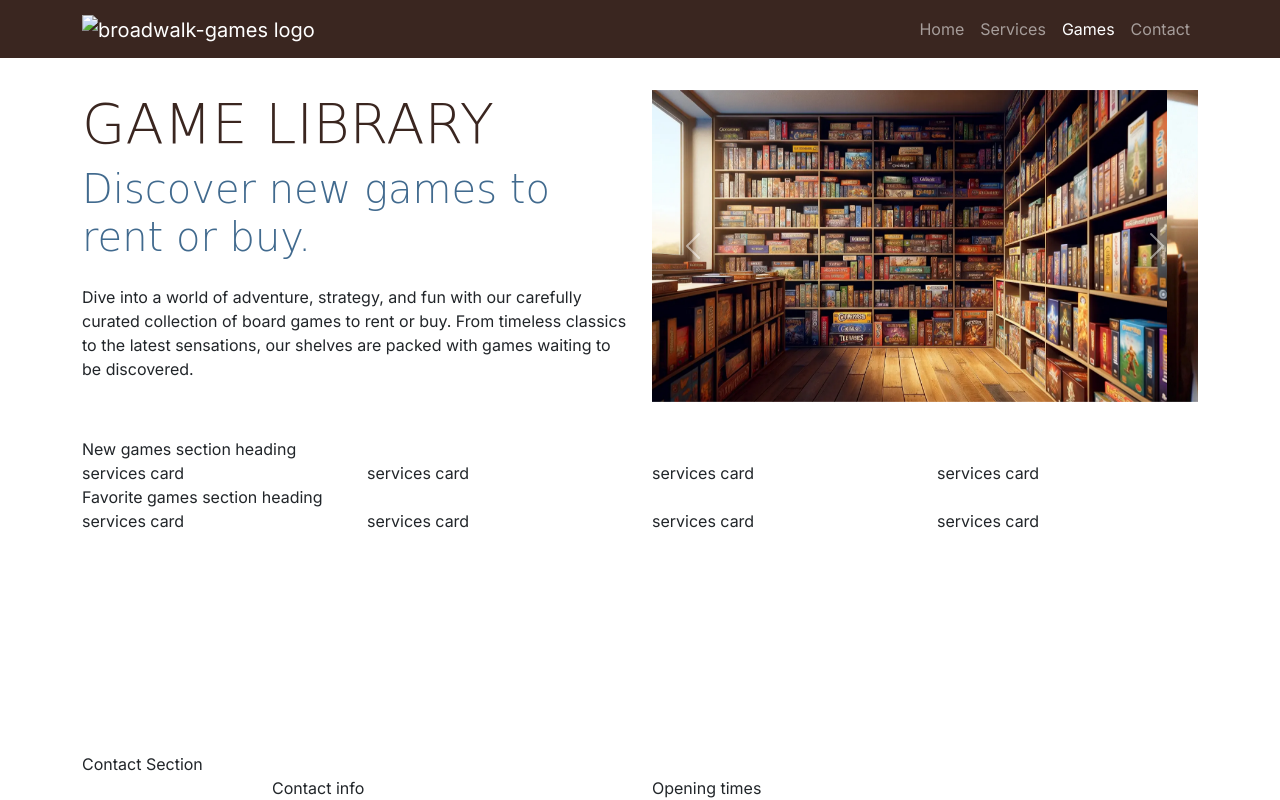
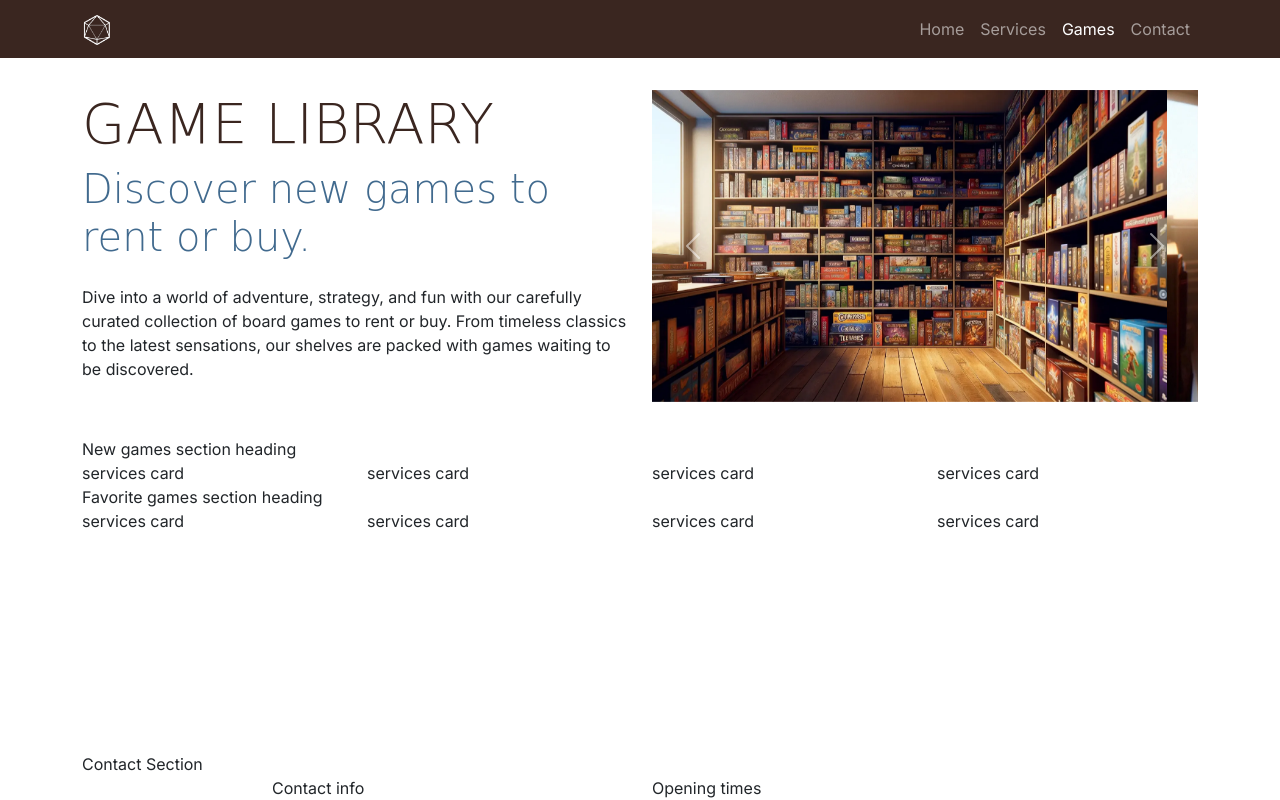
Before and after one commit to fahim2023/boardwalk_games, a website: page game-library.html in a window 1280 px wide. Drawn offline with nearby package versions, Linux system fonts and the light colour scheme; the site is published under a folder, as on GitHub Pages, so addresses that start at the root find nothing; a web font is replaced by a local one.

Commit message:
tweek relative paths

```diff
--- a/game-library.html
+++ b/game-library.html
@@ -34,7 +34,7 @@
       <div class="container">
         <a class="navbar-brand" href="#home"
           ><img
-            src="/src/assets/images/logo-sm-white.png"
+            src="src/assets/images/logo-sm-white.png"
             class="logo"
             alt="broadwalk-games logo"
         /></a>
```
Also changed, not shown: index.html (+1 -1 lines).
